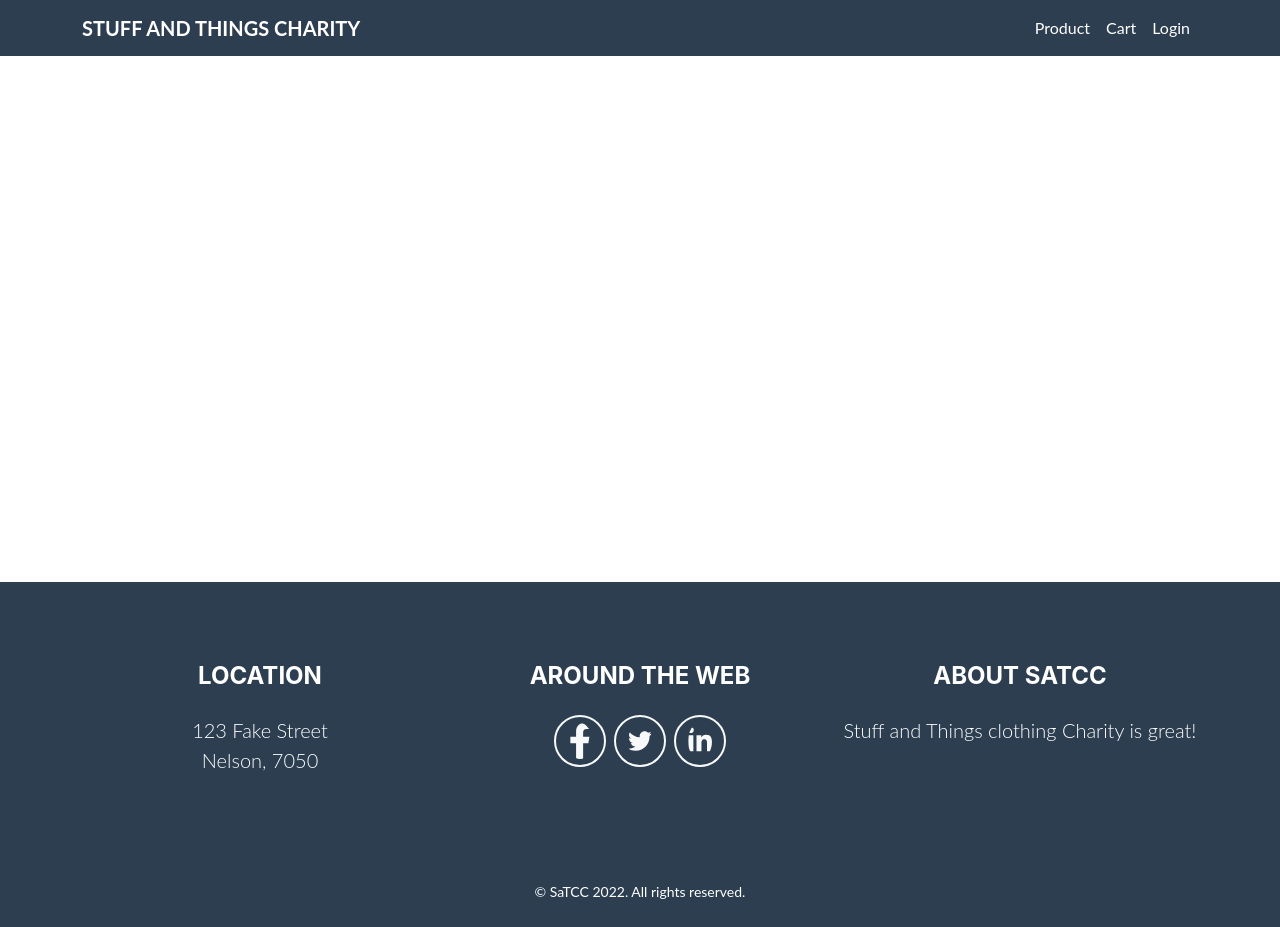
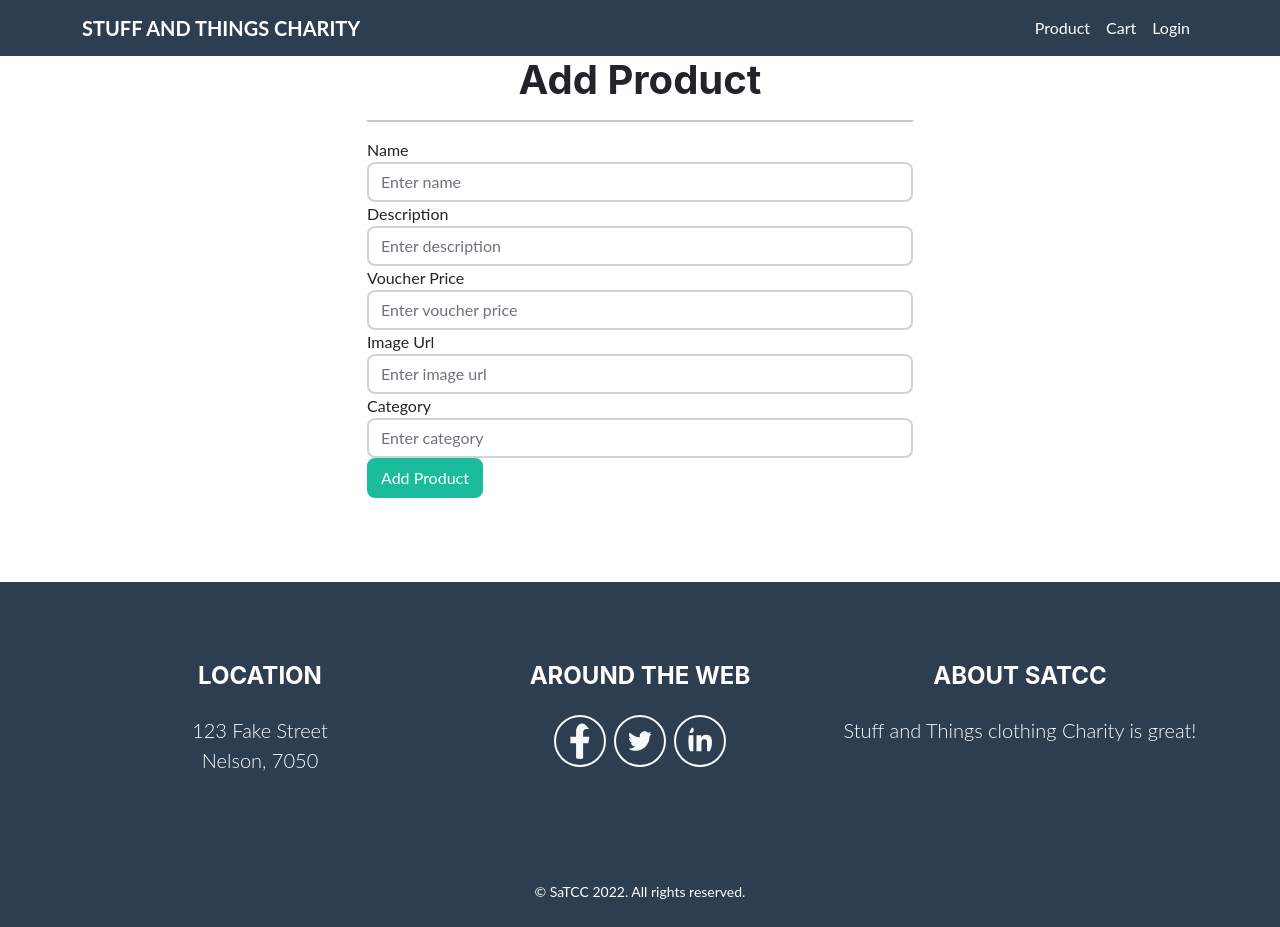
Before and after one commit to Kenny-WilliamsStockdale/WEB701-Project, a React (Create React App) app in the folder frontend/: page /addProduct in a window 1280 px wide. Built offline with nearby package versions, Linux system fonts and the light colour scheme.

Commit message:
added addProduct section for members

```diff
--- a/frontend/src/App.js
+++ b/frontend/src/App.js
@@ -7,6 +7,7 @@ import Header from './components/Header';
 import Footer from './components/Footer';
 import Landing from './pages/Landing';
 import Product from './pages/Product';
+import AddProduct from './pages/AddProduct';
 import Login from './pages/Login';
 import Signup from './pages/Signup';
 import AccountEdit from './pages/AccountEdit';
@@ -30,6 +31,7 @@ const App = () => (
         <Route path="/AccountEdit" element={<AccountEdit />} />
         <Route path="/ProductDetail/:id" element={<ProductDetail />} />
         <Route path="/Cart" element={<Cart />} />
+        <Route path="/addProduct" element={<AddProduct />} />
       </Routes>
     </main>
     <Footer />
--- /dev/null
+++ b/frontend/src/pages/AddProduct.js
@@ -0,0 +1,85 @@
+/* -------------------------------------------------------------------------- */
+/*                               Import Section                               */
+/* -------------------------------------------------------------------------- */
+import React, { useState } from 'react'
+import { Link, useNavigate } from 'react-router-dom';
+import axios from 'axios'
+import Loading from '../components/Loader'
+import Message from '../components/Message'
+import './AddProduct.css'
+/* -------------------------------------------------------------------------- */
+/*                               Layout Section                               */
+/* -------------------------------------------------------------------------- */
+const AddProduct = () => {
+  const navigate = useNavigate()
+  const [name, setName] = useState('');
+  const [description, setDescription] = useState('');
+  const [voucherPrice, setVoucherPrice] = useState('');
+  const [imageUrl, setImageUrl] = useState('');
+  const [category, setCategory] = useState('');
+  const [error, setError] = useState('');
+  const [loading, setLoading] = useState(false);
+  const [message, setMessage] = useState('');
+
+  const handleAddProductSubmit = (e) => {
+    e.preventDefault();
+    setLoading(true);
+    if (name === '' || description === '' || voucherPrice === '' || imageUrl === '' || category === '') {
+      setError('Please fill in all the fields')
+      setLoading(false);
+    } else {
+      axios
+        .post('/product/addProduct', { name, description, voucherPrice, imageUrl, category })
+        .then((res) => {
+          setLoading(false);
+          setMessage(res.data.message);
+          setTimeout(() => {
+            navigate('/Product')
+          }, 2000)
+        }
+        )
+        .catch((err) => {
+          setLoading(false);
+          setError(err.response.data.message);
+        }
+        );
+    }
+  }
+  return (
+    <div className="container">
+      <div className="row">
+        <div className="col-md-6 offset-md-3">
+          <h1 className="text-center">Add Product</h1>
+          <hr />
+          {message && <Message variant='success'>{message}</Message>}
+          {error && <Message variant='danger'>{error}</Message>}
+          {loading && <Loading />}
+          <form onSubmit={handleAddProductSubmit} >
+            <div className="form-group">
+              <label htmlFor="name">Name</label>
+              <input type="text" className="form-control" id="name" placeholder="Enter name" onChange={(e) => setName(e.target.value)} />
+            </div>
+            <div className="form-group">
+              <label htmlFor="description">Description</label>
+              <input type="text" className="form-control" id="description" placeholder="Enter description" onChange={(e) => setDescription(e.target.value)} />
+            </div>
+            <div className="form-group">
+              <label htmlFor="voucherPrice">Voucher Price</label>
+              <input type="text" className="form-control" id="voucherPrice" placeholder="Enter voucher price" onChange={(e) => setVoucherPrice(e.target.value)} />
+            </div>
+            <div className="form-group">
+              <label htmlFor="imageUrl">Image Url</label>
+              <input type="text" className="form-control" id="imageUrl" placeholder="Enter image url" onChange={(e) => setImageUrl(e.target.value)} />
+            </div>
+            <div className="form-group">
+              <label htmlFor="category">Category</label>
+              <input type="text" className="form-control" id="category" placeholder="Enter category" onChange={(e) => setCategory(e.target.value)} />
+            </div>
+            <button type="submit" className="btn btn-primary btn-block">Add Product</button>
+          </form>
+        </div>
+      </div>
+    </div>
+  )
+}
+export default AddProduct
```
Also changed, not shown: frontend/src/pages/AddProduct.css (added), 2 other files (tests, documents, lock files or other folders).
